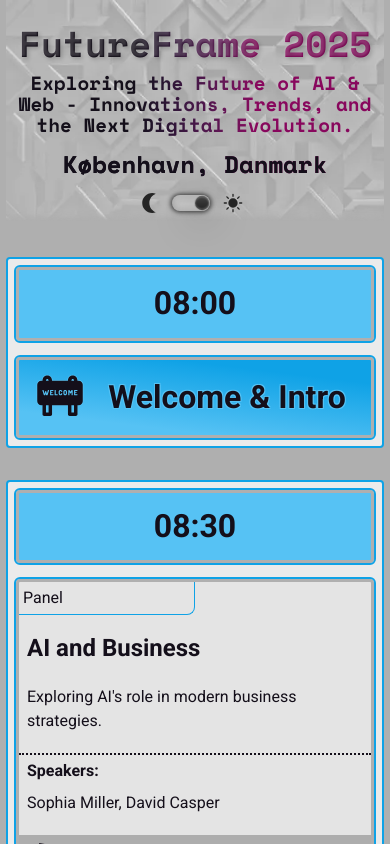
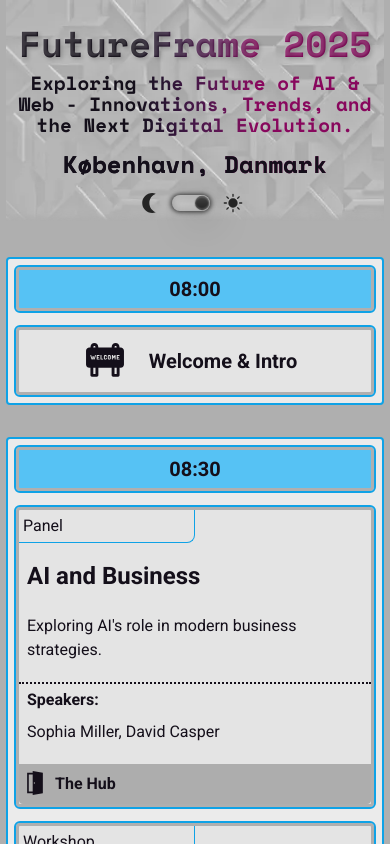
Before and after one commit to MatthiasKaesch/event-table, a React (Vite) app: page / in a window 390 px wide. Shown: the top 844 px of the page. Built offline with nearby package versions, Linux system fonts and the light colour scheme.

Commit message:
adjust colors and sizes for mobile view

```diff
--- a/src/components/Roomlist/Roomlist.scss
+++ b/src/components/Roomlist/Roomlist.scss
@@ -19,6 +19,7 @@
     justify-content: center;
     gap: 0.5rem;
     padding: 0.5rem;
+    padding-top: 0.75rem;
     text-align: center;
     font-size: 1.25rem;
     font-weight: 700;
--- a/src/components/Timeslot/Timeslot.scss
+++ b/src/components/Timeslot/Timeslot.scss
@@ -14,8 +14,8 @@
 
 .timeslot {
   margin: 0;
-  padding: var(--gridGap) 0;
-  font-size: 2rem;
+  padding: calc(var(--gridGap) / 2) 0;
+  font-size: 1.25rem;
   font-weight: 700;
   text-align: center;
   white-space: nowrap;
@@ -26,7 +26,6 @@
   border-radius: var(--borderRadius);
 
   @media (min-width: bp.$tablet) {
-    font-size: 1.25rem;
     padding-top: var(--gridGap);
     border-top-left-radius: 0;
     border-bottom-left-radius: 0;
@@ -107,15 +106,15 @@
       justify-content: center;
       align-items: center;
       outline: var(--outlineWidth) solid var(--tertiary);
-      background: linear-gradient(
-        7deg,
-        var(--secondary) 20%,
-        var(--tertiary) 80%,
-        var(--tertiary)
-      );
 
       @media (min-width: bp.$tablet) {
         border: var(--borderWidth) solid var(--primary);
+        background: linear-gradient(
+          7deg,
+          var(--secondary) 20%,
+          var(--tertiary) 80%,
+          var(--tertiary)
+        );
       }
 
       & .panel_tag {
@@ -123,20 +122,23 @@
       }
 
       & .event_icon {
-        width: 3rem;
-        height: 3rem;
+        width: 2.5rem;
+        height: 2.5rem;
         fill: var(--textColorLight);
-        stroke: var(--svgStroke);
-        stroke-width: 1rem;
-        paint-order: stroke;
+
+        @media (min-width: bp.$tablet) {
+          fill: var(--black);
+        }
       }
 
       & .panel_title {
         display: inline-block;
         width: fit-content;
-        font-size: 2rem;
-        color: var(--textColorLight);
-        text-shadow: var(--textShadowGlobalPanel);
+        font-size: 1.25rem;
+
+        @media (min-width: bp.$tablet) {
+          color: var(--black);
+        }
       }
     }
 
@@ -204,7 +206,7 @@
   &_roomInfo {
     display: flex;
     gap: 0.5rem;
-    padding: 0.5rem;
+    padding: 0.25rem;
     background-color: var(--roomInfo-bg);
     color: var(--textColorLight);
     font-weight: 700;
@@ -216,6 +218,7 @@
     }
 
     .door_icon {
+      width: 24px;
       fill: var(--textColorLight);
     }
 
```
